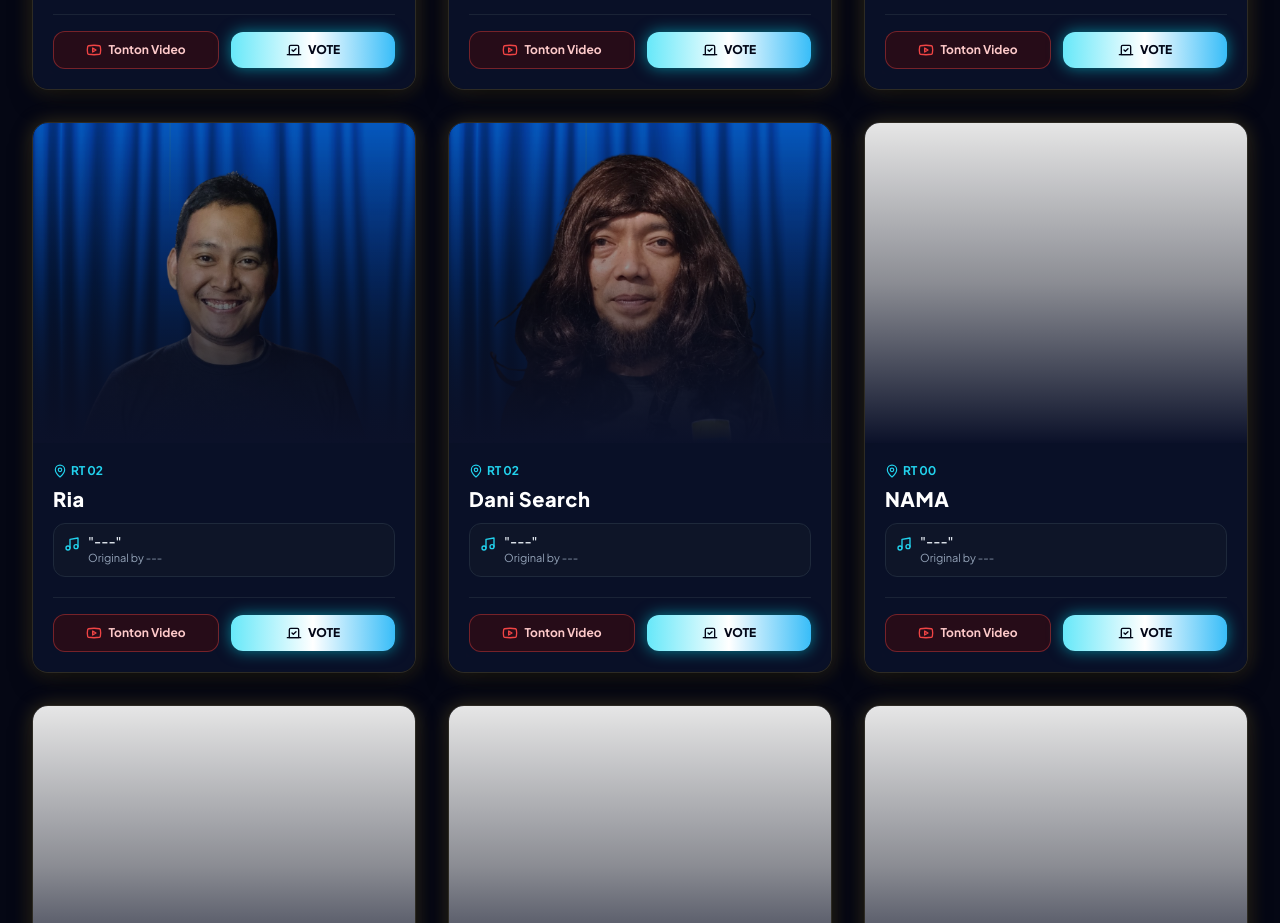
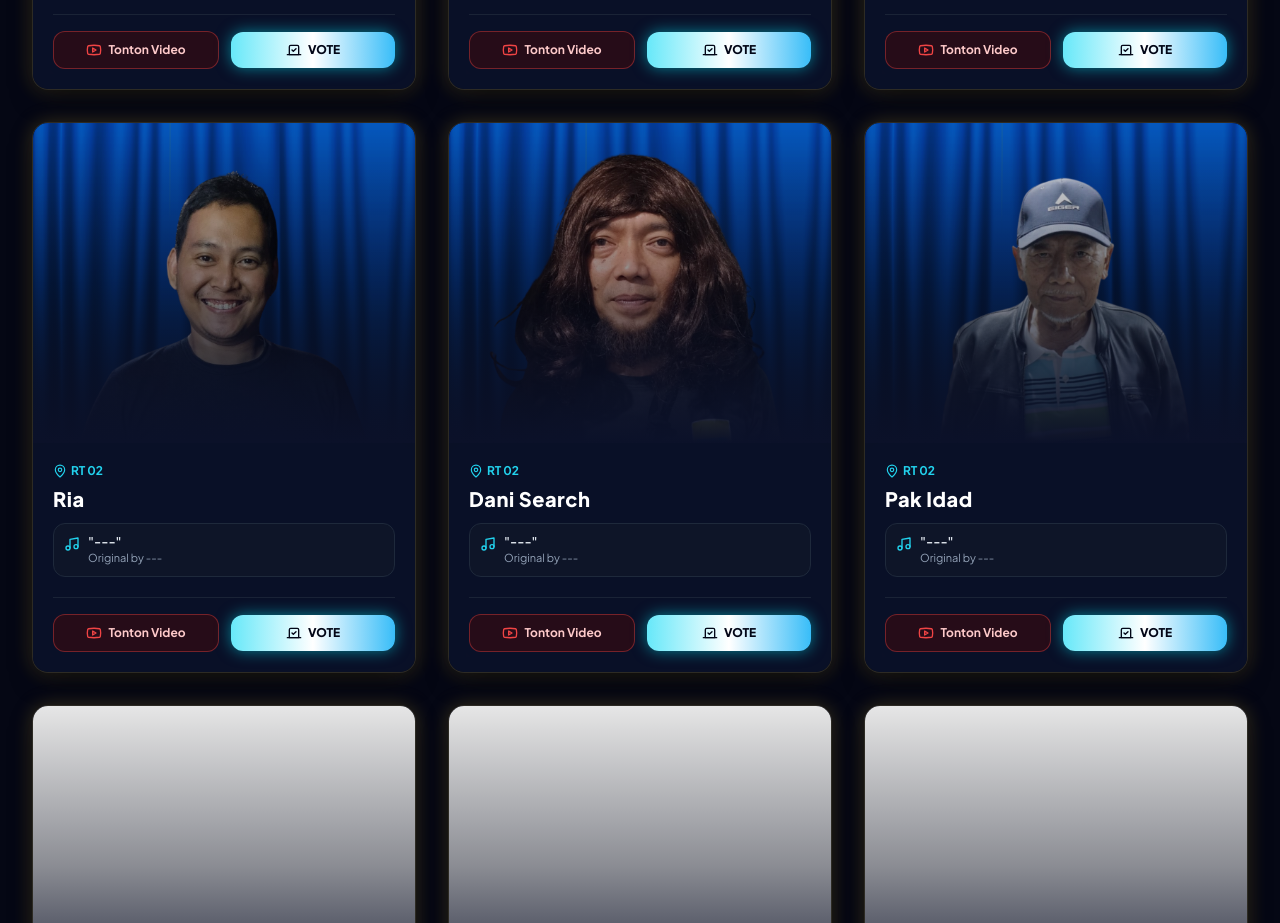
Before and after one commit to meppani/19_Idol_Anteng, a Next.js app: page / in a window 1280 px wide. Shown: the part 4660-5583 px from the top of the page. Built offline with nearby package versions, Linux system fonts and the light colour scheme.

Commit message:
Update Pak Idad

```diff
--- a/src/data/participants.ts
+++ b/src/data/participants.ts
@@ -263,14 +263,14 @@ export const PARTICIPANTS: Participant[] = [
   },
   {
     id: "21",
-    name: "NAMA",
-    stageName: "NAMA",
-    origin: "RT 00",
+    name: "Pak Idad",
+    stageName: "Pak Idad",
+    origin: "RT 02",
     age: 20,
     songTitle: "---",
     originalArtist: "---",
     youtubeUrl: "https://www.youtube.com/watch?v=hAEfi_SKTEU",
-    imageUrl: "/white.svg",
+    imageUrl: "/Pak Idad.png",
     voteCount: 25000,
     category: "Finalist",
   },
```
Also changed, not shown: public/Pak Idad.png (added).
